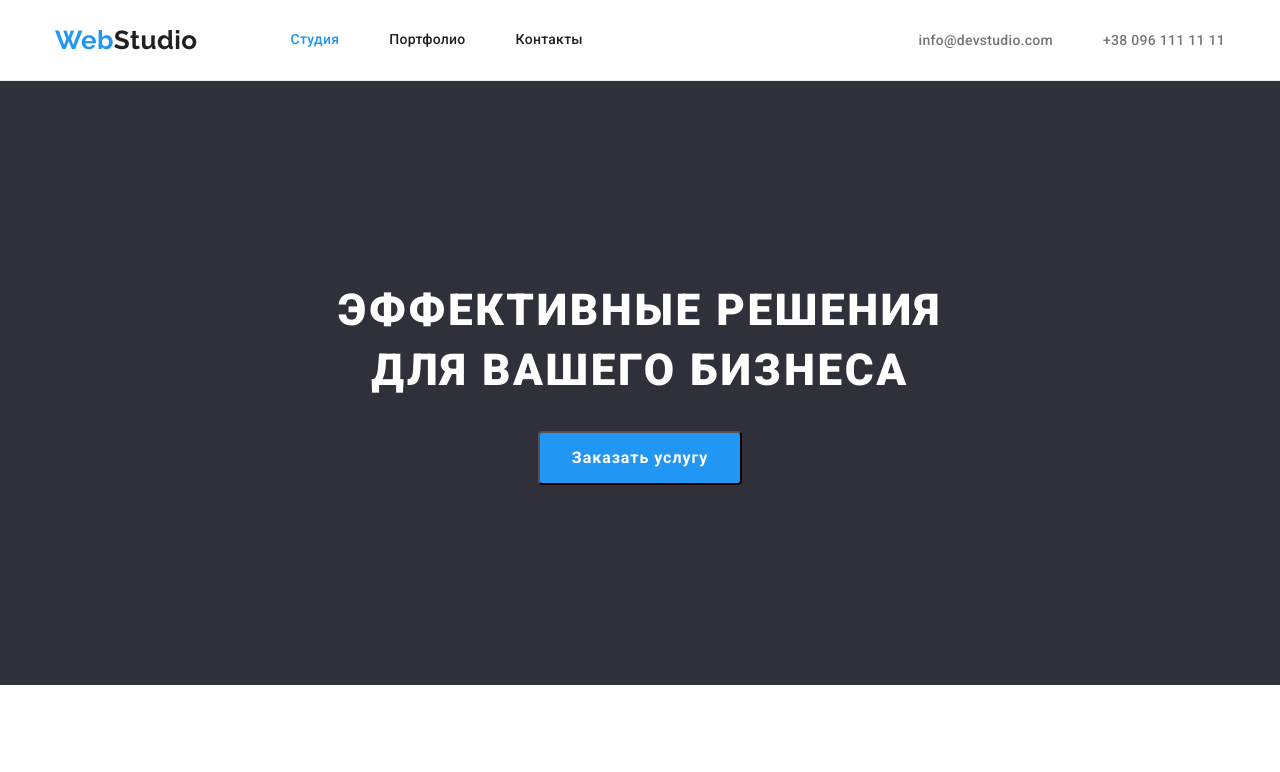
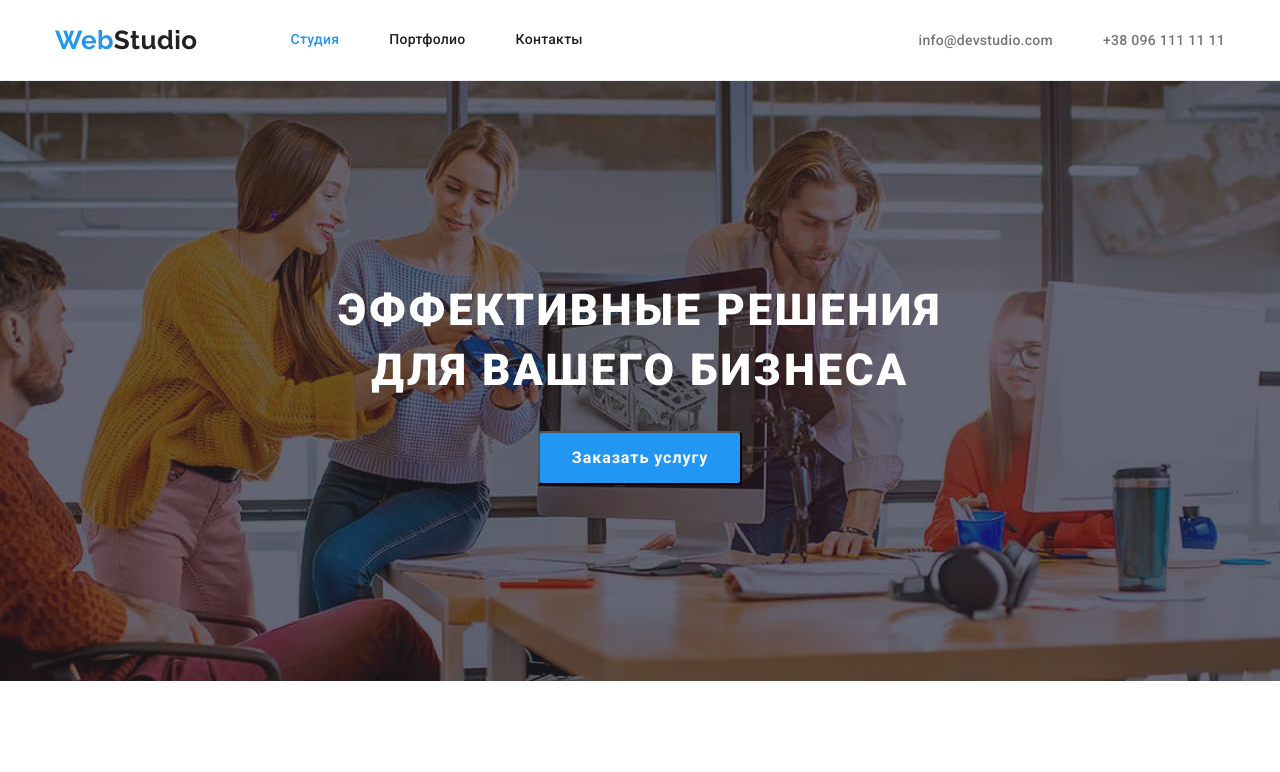
Before and after one commit to YashinArt/goit-markup-hw-04, a plain HTML site: page index.html in a window 1280 px wide. Shown: the top 772 px of the page. Drawn offline with nearby package versions, Linux system fonts and the light colour scheme.

Commit message:
начало дз 4 секция герой

```diff
--- a/css/styles.css
+++ b/css/styles.css
@@ -126,6 +126,21 @@ padding-right: 15px;
 }
 /* Стили для hero */
 .hero{
+    max-width: 1600px;
+    height: 600px;
+    margin-left: auto;
+    margin-right: auto;
+    background-image: linear-gradient(
+    to right,
+    rgba(47, 48, 58, 0.4),
+    rgba(47, 48, 58, 0.4)),
+    url(../images/bghero.jpg);
+    /* background-image: url(../images/bghero.jpg); */
+    background-size: cover;
+    background-repeat: no-repeat;
+    background-position: center;
+
+
     padding-top: 200px;
     padding-bottom: 200px;
     background-color: var(--background-hero-color);
```
